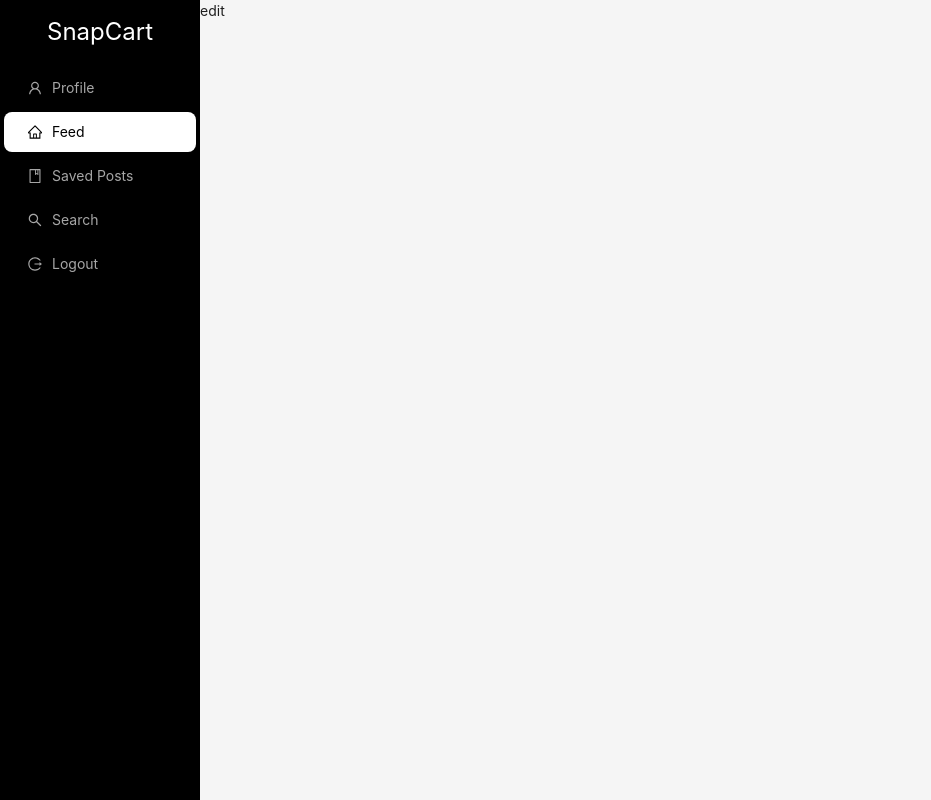
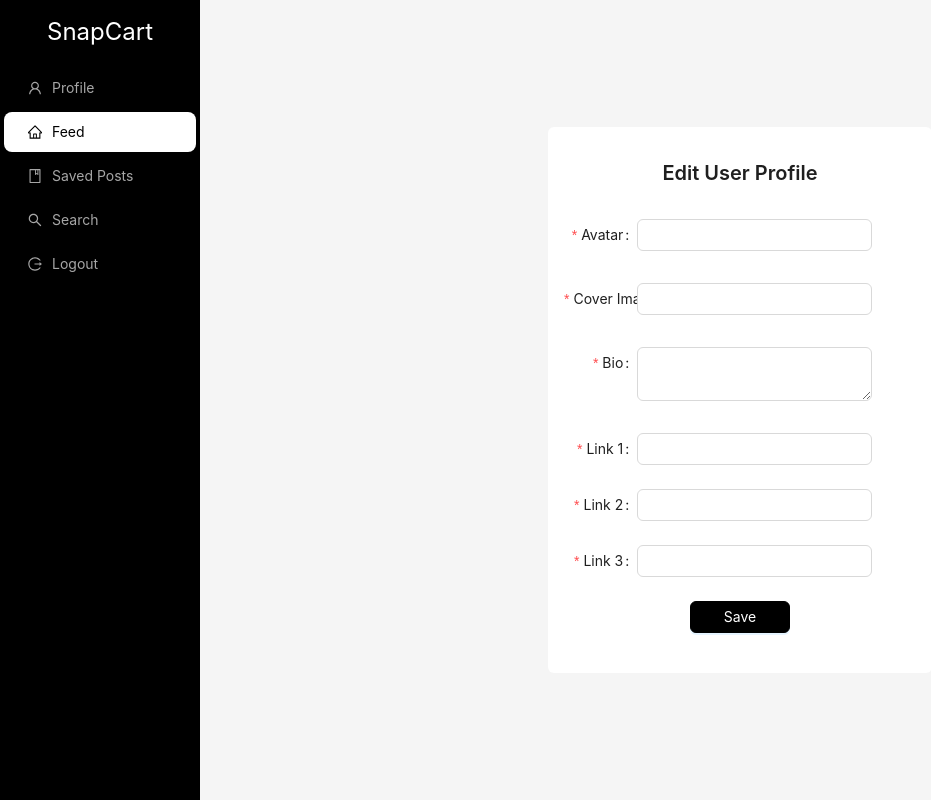
Before and after one commit to Gururaj-Math/SnapCart-MERN-App, a React (Vite) app in the folder client/: page /profile/1 in a window 1280 px wide. Shown: the whole page, without its empty margins (0-931 px from the left). Built offline with nearby package versions, Linux system fonts and the light colour scheme.

Commit message:
edit user page addd

```diff
--- a/client/src/pages/editProfile.tsx
+++ b/client/src/pages/editProfile.tsx
@@ -1,10 +1,105 @@
+import React from 'react';
+import { Button, Form, Input } from 'antd';
 
-const editProfile = () => {
-  return (
-    <div>
-      edit
-    </div>
-  )
-}
+const EditProfile: React.FC = () => {
+   const [form] = Form.useForm();
 
-export default editProfile
+   const onFinish = (values: any) => {
+      console.log('Received values of form: ', values);
+   };
+
+   const formItemLayout = {
+      labelCol: {
+         xs: { span: 5 },
+         sm: { span: 5 },
+      },
+      wrapperCol: {
+         xs: { span: 24 },
+         sm: { span: 16 },
+      },
+   };
+
+   return (
+      <div className="flex justify-center items-center w-full h-full">
+         <Form
+            {...formItemLayout}
+            form={form}
+            name="edit-profile"
+            onFinish={onFinish}
+            initialValues={{
+               prefix: '86',
+            }}
+            style={{ maxWidth: 600 }}
+            scrollToFirstError
+            className="bg-white p-4 rounded-md w-[30vw] flex flex-col items-center justify-center gap-4"
+         >
+            <h1 className="text-xl font-semibold text-center p-4">
+               Edit User Profile
+            </h1>
+            <Form.Item
+               name="avatar"
+               label="Avatar"
+               rules={[{ required: true, message: 'Please input avatar!' }]}
+               className="mb-4 w-full"
+            >
+               <Input />
+            </Form.Item>
+
+            <Form.Item
+               name="coverImage"
+               label="Cover Image"
+               rules={[
+                  { required: true, message: 'Please input cover image!' },
+               ]}
+               className="mb-4 w-full"
+            >
+               <Input />
+            </Form.Item>
+
+            <Form.Item
+               name="bio"
+               label="Bio"
+               rules={[{ required: true, message: 'Please input bio!' }]}
+               className="mb-4 w-full"
+            >
+               <Input.TextArea />
+            </Form.Item>
+
+            <Form.Item
+               name="link1"
+               label="Link 1"
+               rules={[{ required: true, message: 'Please input link!' }]}
+               className="mb-2 w-full"
+            >
+               <Input />
+            </Form.Item>
+
+            <Form.Item
+               name="link2"
+               label="Link 2"
+               rules={[{ required: true, message: 'Please input link!' }]}
+               className="mb-2 w-full"
+            >
+               <Input />
+            </Form.Item>
+
+            <Form.Item
+               name="link3"
+               label="Link 3"
+               rules={[{ required: true, message: 'Please input link!' }]}
+               className="mb-2 w-full"
+            >
+               <Input />
+            </Form.Item>
+
+            <Form.Item>
+               <Button type="primary" htmlType="submit" className="w-[100px]">
+                  Save
+               </Button>
+            </Form.Item>
+         </Form>
+      </div>
+   );
+};
+
+export default EditProfile;
--- a/client/src/pages/userProfile.tsx
+++ b/client/src/pages/userProfile.tsx
@@ -37,7 +37,11 @@ const UserProfile: React.FC = () => {
                   className="h-[120px] w-[600px] object-cover"
                />
             }
-            actions={[<Link to={`/profile/${currentUser._id}`}><EditOutlined key="edit"/></Link>]}
+            actions={[
+               <Link to={`/profile/${currentUser._id}`}>
+                  <EditOutlined key="edit" />
+               </Link>,
+            ]}
          >
             <div className="flex flex-col gap-4">
                <Meta
```
